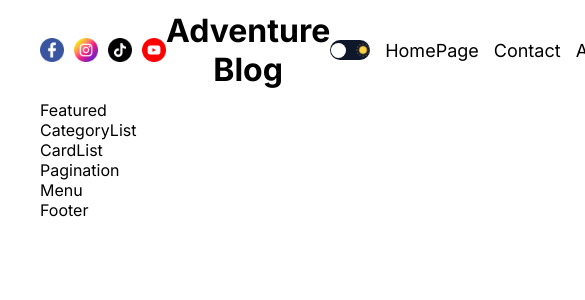
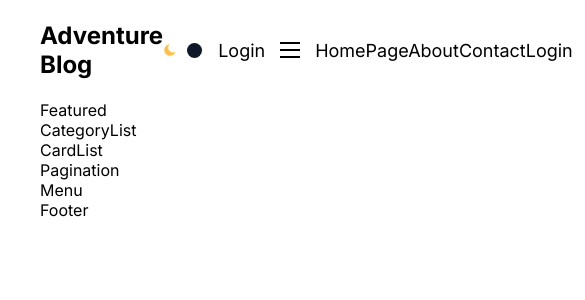
Before and after one commit to trung-nguyen-code/MyBlog, a Next.js app: page / in a window 390 px wide. Both pictures are taken after a click on the element 361 px from the left and 50 px from the top of the page. Shown: the top 300 px of the page, 585 px wide, since content can reach past the window. Built offline with nearby package versions, Linux system fonts and the light colour scheme.

Commit message:
Responsive Design for Navbar

```diff
--- a/src/app/globals.css
+++ b/src/app/globals.css
@@ -1,40 +1,45 @@
-:root{
-    --bg:white,
-    --textColor:black;
-    --softBg:#f0f0f0;
-    --softTextColor:#626262
+:root {
+  --bg: white;
+  --textColor: black;
+  --softBg: #f0f0f0;
+  --softTextColor: #626262;
 }
 
-*{
+* {
   padding: 0;
   margin: 0;
   box-sizing: border_box;
 }
 
-body{
+body {
   max-width: 100vw;
   overflow-x: hidden;
-
 }
 
-a{
+a {
   color: inherit;
   text-decoration: none;
 }
 
-.light{
-    --bg:#0f172a;
-    --textColor:#ddd;
-    --softBg:#1f273a;
-    --softTextColor:#a6a6a6;
+.dark {
+  --bg: #0f172a;
+  --textColor: #ddd;
+  --softBg: #1f273a;
+  --softTextColor: #a6a6a6;
+}
+.light {
+  --bg: white;
+  --textColor: black;
+  --softBg: #f0f0f0;
+  --softTextColor: #626262;
 }
 
-.container{
+.container {
   min-height: 100vh;
   background-color: var(--bg);
   color: var(--textColor);
 }
-.wrapper{
+.wrapper {
   max-width: 1336px;
   margin-left: auto;
   margin-right: auto;
@@ -43,22 +48,21 @@ a{
   padding-right: 80px;
 }
 
-@media screen and (max-width:1536px){
-    .wrapper{
-        max-width:  1366px;
+@media screen and (max-width: 1536px) {
+  .wrapper {
+    max-width: 1366px;
   }
 }
 
-
-@media screen and (max-width:1280px){
-    .wrapper{
-        max-width:  1024px;
+@media screen and (max-width: 1280px) {
+  .wrapper {
+    max-width: 1024px;
   }
 }
 
-@media screen and (max-width:1024px){
-    .wrapper{
-        max-width:  768px;
+@media screen and (max-width: 1024px) {
+  .wrapper {
+    max-width: 768px;
     padding-left: 40px;
     padding-right: 40px;
   }
--- a/src/app/layout.js
+++ b/src/app/layout.js
@@ -1,15 +1,15 @@
-import './globals.css'
-import { Inter } from 'next/font/google'
-import Navbar from "@/components/navbar/Navbar"
-import Footer from "@/components/footer/Footer"
-import {ThemeContextProvider} from "@/context/themeContext"
-import ThemeProvider from "@/providers/ThemeProvider"
-const inter = Inter({ subsets: ['latin'] })
+import "./globals.css";
+import { Inter } from "next/font/google";
+import Navbar from "@/components/navbar/Navbar";
+import Footer from "@/components/footer/Footer";
+import { ThemeContextProvider } from "@/context/themeContext";
+import ThemeProvider from "@/providers/ThemeProvider";
+const inter = Inter({ subsets: ["latin"] });
 
 export const metadata = {
-  title: 'Blog App',
-  description: 'The best blog app!',
-}
+  title: "Blog App",
+  description: "The best blog app!"
+};
 
 export default function RootLayout({ children }) {
   return (
@@ -20,13 +20,13 @@ export default function RootLayout({ children }) {
             <div className="container">
               <div className="wrapper">
                 <Navbar />
-              {children}
-              <Footer />
+                {children}
+                <Footer />
               </div>
             </div>
           </ThemeProvider>
         </ThemeContextProvider>
       </body>
     </html>
-  )
+  );
 }
--- a/src/components/authLink/authLink.jsx
+++ b/src/components/authLink/authLink.jsx
@@ -1,24 +1,46 @@
-import styles from "./authLink.module.css"
-import React from 'react'
-import Link from 'next/link'
+"use client";
 
-const AuthLink = () =>
-{
-  const status = "notauthenticated"
+import styles from "./authLink.module.css";
+import React, { useState } from "react";
+import Link from "next/link";
+
+const AuthLink = () => {
+  const [open, setOpen] = useState(false);
+  const status = "notauthenticated";
   return (
     <>
-    {status ==="notauthenticated" ? (
+      {status === "notauthenticated" ? (
+        <Link href="/login">Login</Link>
+      ) : (
+        <>
+          <Link href="/write" className={styles.link}>
+            Write
+          </Link>
+          <span className={styles.link}> Logout </span>
+        </>
+      )}
+      <div className={styles.burger} onClick={() => setOpen(!open)}>
+        <div className={styles.line}></div>
+        <div className={styles.line}></div>
+        <div className={styles.line}></div>
+      </div>
+      {open && (
+        <div className={styles.responsiveMenu}>
+          <Link href="/">HomePage</Link>
+          <Link href="/">About</Link>
+          <Link href="/">Contact</Link>
+          {status === "notauthenticated" ? (
             <Link href="/login">Login</Link>
           ) : (
             <>
               <Link href="/write">Write</Link>
-        <span className={styles.link}> Logout </span>
+              <span className={styles.link}>Logout</span>
             </>
+          )}
+        </div>
       )}
     </>
   );
+};
 
-
-}
-
-export default AuthLink
+export default AuthLink;
--- a/src/components/authLink/authLink.module.css
+++ b/src/components/authLink/authLink.module.css
@@ -0,0 +1,27 @@
+.link {
+  cursor: pointer;
+}
+
+.burger {
+  width: 20px;
+  height: 16px;
+  display: none;
+  flex-direction: column;
+  justify-content: space-between;
+}
+
+.line {
+  width: 100%;
+  height: 2px;
+  background-color: var(--textColor);
+}
+
+@media screen and (max-width: 640px) {
+  .burger {
+    display: flex;
+  }
+
+  .link {
+    display: none;
+  }
+}
--- a/src/components/navbar/Navbar.jsx
+++ b/src/components/navbar/Navbar.jsx
@@ -19,9 +19,15 @@ const Navbar = () => {
 
       <div className={styles.links}>
         <ThemeToggle />
-        <Link href="/">HomePage</Link>
-        <Link href="/">Contact</Link>
-        <Link href="/">About</Link>
+        <Link href="/" className={styles.link}>
+          HomePage
+        </Link>
+        <Link href="/" className={styles.link}>
+          Contact
+        </Link>
+        <Link href="/" className={styles.link}>
+          About
+        </Link>
         <AuthLink />
       </div>
     </div>
--- a/src/components/navbar/navbar.module.css
+++ b/src/components/navbar/navbar.module.css
@@ -25,7 +25,7 @@
   font-weight: bold;
 }
 
-@media screen and (max-width: 1208px) {
+@media screen and (max-width: 1280px) {
   .logo {
     font-size: 32px;
   }
@@ -35,3 +35,34 @@
     gap: 15px;
   }
 }
+
+@media screen and (max-width: 1024px) {
+  .logo {
+    text-align: left;
+  }
+
+  .social {
+    display: none;
+  }
+
+  .links {
+    font-size: 18px;
+    gap: 15px;
+  }
+}
+
+@media screen and (max-width: 768px) {
+  .logo {
+    font-size: 24px;
+  }
+}
+
+@media screen and (max-width: 640px) {
+  .link {
+    display: none;
+  }
+
+  .links {
+    justify-content: flex-end;
+  }
+}
```
Also changed, not shown: src/components/themeToggle/themeToggle.jsx (+25 -21 lines), src/components/themeToggle/themeToggle.module.css (+4 -4 lines). Lines whose indentation alone changed are shown as unchanged.
